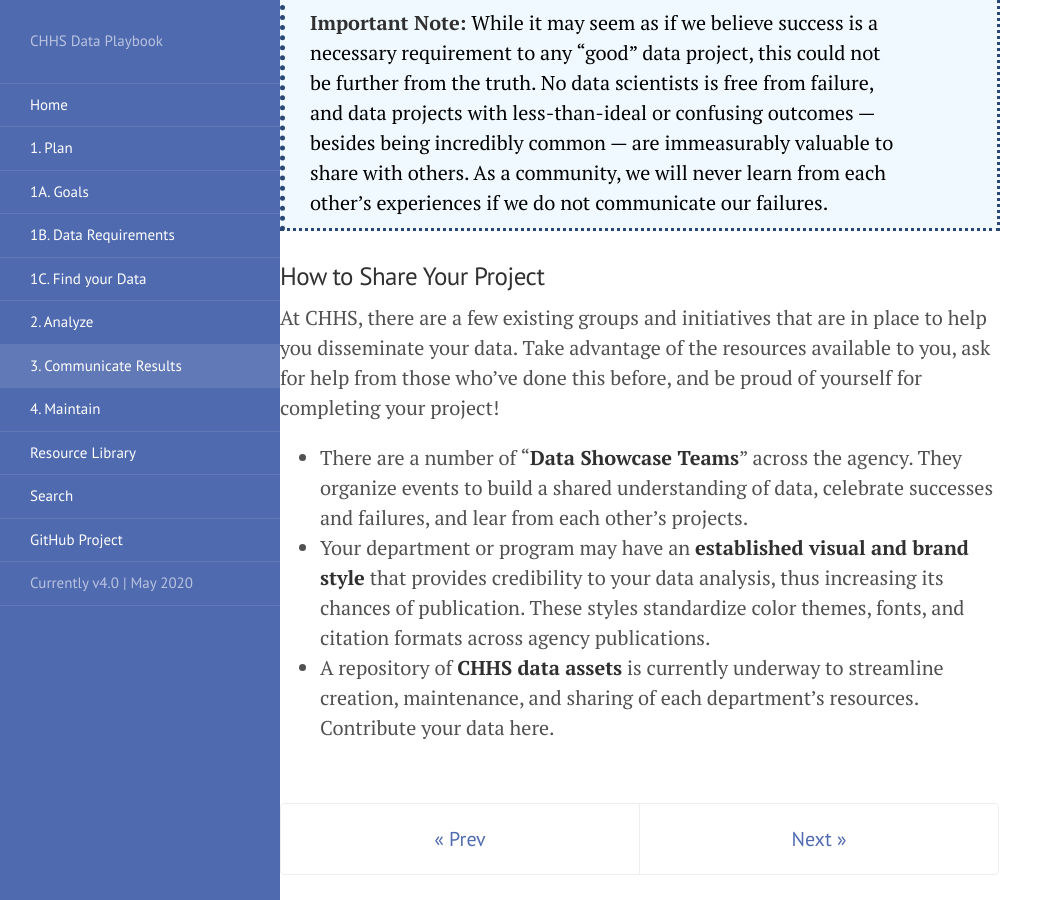
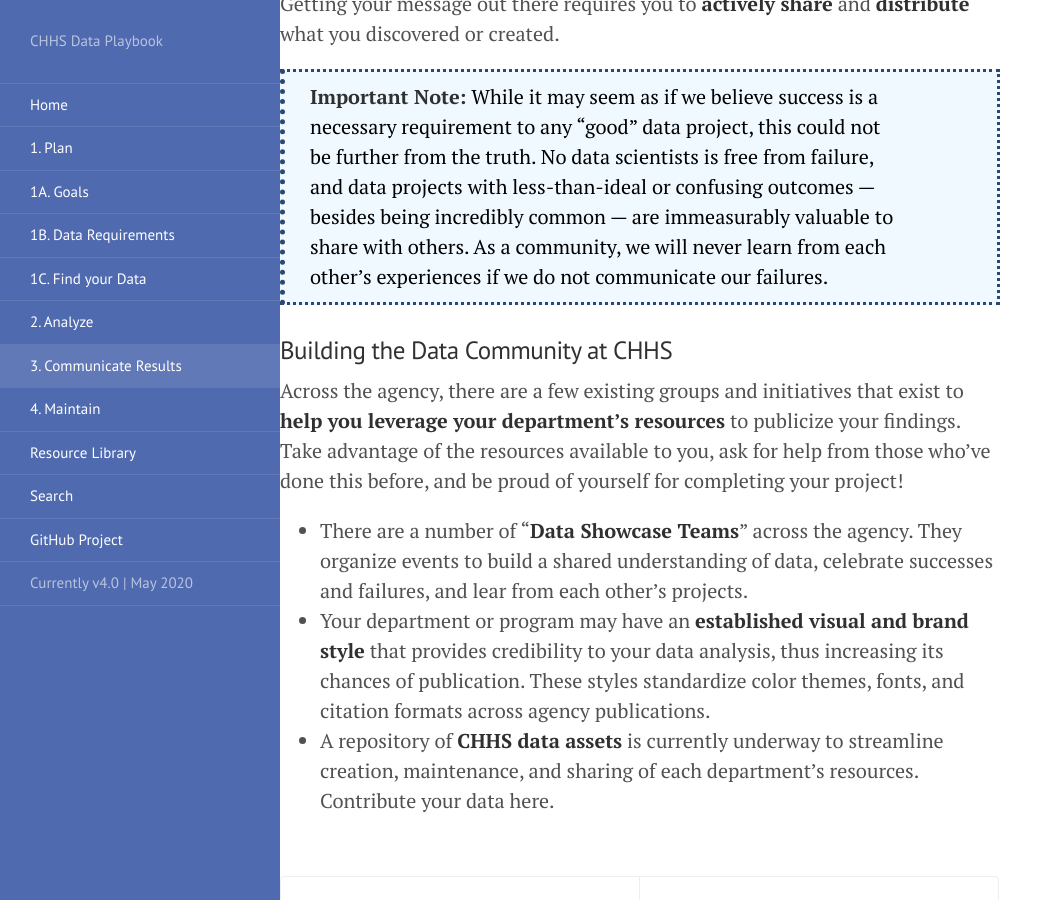
Before and after one commit to chhsdata/dataplaybook, a Jekyll site: the page built from 3_communicate.md, in a window 1280 px wide and 900 px high, scrolled down 4142 px. Shown: the whole window, without its empty margins (0-1063 px from the left). Built offline with Jekyll 4.4.1, drawn with Linux system fonts in a browser that asks for light colours; some of the changed text lies outside the part shown.

Commit message:
communicate update

```diff
--- a/3_communicate.md
+++ b/3_communicate.md
@@ -21,26 +21,23 @@ All too often, truly meaningful and interesting data projects **fall through the
 
 Your data story can and should change based on your intended audience. The contextualizing information you provide, anecdotes you share, or images you include in a professional journal would be completely different from those you’d choose to share to a group of high schoolers interested in pursuing a career in STEM. Consider the following questions:
 
-  * **What’s your relationship to your audience?**
-    * Are you their peer? Did you used to be in their shoes? Do you have anything in common?
-  * **What can you do to understand your audience?**
-    * Create an audience profile for one of your readers/users
-    * Have you interviewed them? Learned their likes/dislikes?
-
-### What is your ideal medium?
-
-Your ideal medium is the format through which you implement your product or disseminate your findings, such as:
-  * **Digital** (web, smart phone applications, social media, etc.)
-  * **Formal Print** (reports, conferences, PowerPoint/Keynote presentations)
-  * **Informal Print** (staff meetings, flyers, etc.)
-  * **Video**
-
-### What do you want them to take away?
-
-Is your purpose to **share something generally exciting** (informational) or do your results **inform a specific decision or action** (decisional)?
-  * If *informational*: highlight the findings that are most shocking/interesting to you and your audience
-  * If *decisional*: present the findings in a way that obviously supports some change or recommendation
-    * This often requires you to contextualize your information — what else should your audience know to reach your conclusion?
+>* **What’s your relationship to your audience?**
+>  * Are you their peer? Did you used to be in their shoes? Do you have anything in common?
+>* **What can you do to understand your audience?**
+>  * Create an audience profile for one of your readers/users
+>  * Have you interviewed them? Learned their likes/dislikes?
+>
+>* **What is your ideal medium?**
+>  * Your ideal medium is the format through which you implement your product or disseminate your findings, such as:
+>    * *Digital* (web, smart phone applications, social media, etc.)
+>    * *Formal Print* (reports, conferences, PowerPoint/Keynote presentations)
+>    * *Informal Print* (staff meetings, flyers, etc.)
+>    * *Video*
+>* **What do you want them to take away?**
+>  * Is your purpose to share something generally exciting (informational) or do your results inform a specific decision or action (decisional)?
+>    * If *informational*: highlight the findings that are most shocking/interesting to you and your audience
+>    * If *decisional*: present the findings in a way that obviously supports some change or recommendation
+>      * This often requires you to contextualize your information — what else should your audience know to reach your conclusion?
 
 ### General Tips
 
@@ -83,9 +80,10 @@ Getting your message out there requires you to **actively share** and **distribu
 
 > **Important Note:** While it may seem as if we believe success is a necessary requirement to any “good” data project,  this could not be further from the truth. No data scientists is free from failure, and data projects with less-than-ideal or confusing outcomes — besides being incredibly common — are immeasurably valuable to share with others. As a community, we will never learn from each other’s experiences if we do not communicate our failures.
 
-### How to Share Your Project
+### Building the Data Community at CHHS
 
-At CHHS, there are a few existing groups and initiatives that are in place to help you disseminate your data. Take advantage of the resources available to you, ask for help from those who’ve done this before, and be proud of yourself for completing your project!
+Across the agency, there are a few existing groups and initiatives that exist to **help you leverage your department’s resources** to publicize your findings. Take advantage of the resources available to you, ask for help from those who’ve done this before, and be proud of yourself for completing your project!
+
   * There are a number of “**Data Showcase Teams**” across the agency. They organize events to build a shared understanding of data, celebrate successes and failures, and lear from each other’s projects.
   * Your department or program may have an **established visual and brand style** that provides credibility to your data analysis, thus increasing its chances of publication. These styles standardize color themes, fonts, and citation formats across agency publications.
   * A repository of **CHHS data assets** is currently underway to streamline creation, maintenance, and sharing of each department’s resources. Contribute your data here.
```
